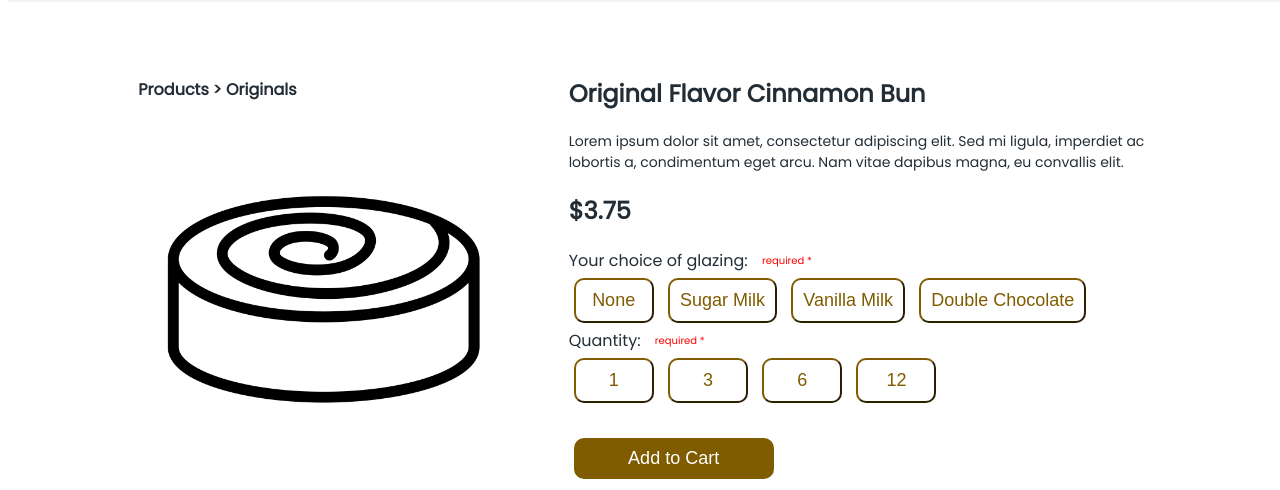
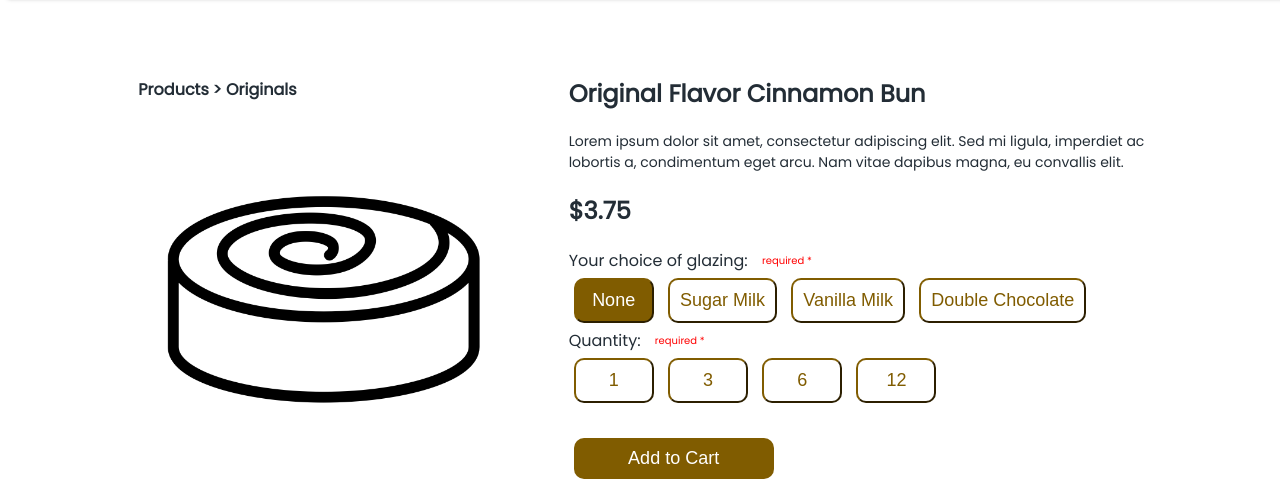
Before and after one commit to EvelynLi06/bunbunbakeshop, a plain HTML site: page productdetail.html in a window 1280 px wide. In both pictures the pointer is over the button "None". Shown: the part 310-800 px from the top of the page. Drawn offline with Linux system fonts and the light colour scheme.

Commit message:
Comments Edited.

```diff
--- a/style.css
+++ b/style.css
@@ -107,6 +107,7 @@ div#abouttxt{
 }
 /* HOME PG - end */
 
+/* Products Page - start */
 hr{
     width:30%
 }
@@ -138,10 +139,8 @@ button{
 
 .detaillink{
     position:relative;
-
     width: 200px;
     height: 144px;
-
     text-align: center;
     display:inline-block;
 }
@@ -167,7 +166,9 @@ button{
 .buttonoverlap:hover{
     background-color:rgba(128, 92, 0, 0.6);
 }
+/* Products Page - end */
 
+/* Product Detail Page - start */
 #left{
     display: inline-block;
     text-align: left;
@@ -227,3 +228,11 @@ p#detail{
     border:0px;
     background-color:rgba(128, 92, 0, 0.6);
 }
+
+.glazetype:hover,
+.qt:hover{
+    color:white;
+    background-color:#805C00;
+}
+
+/* Product Detail Page - end */
```
